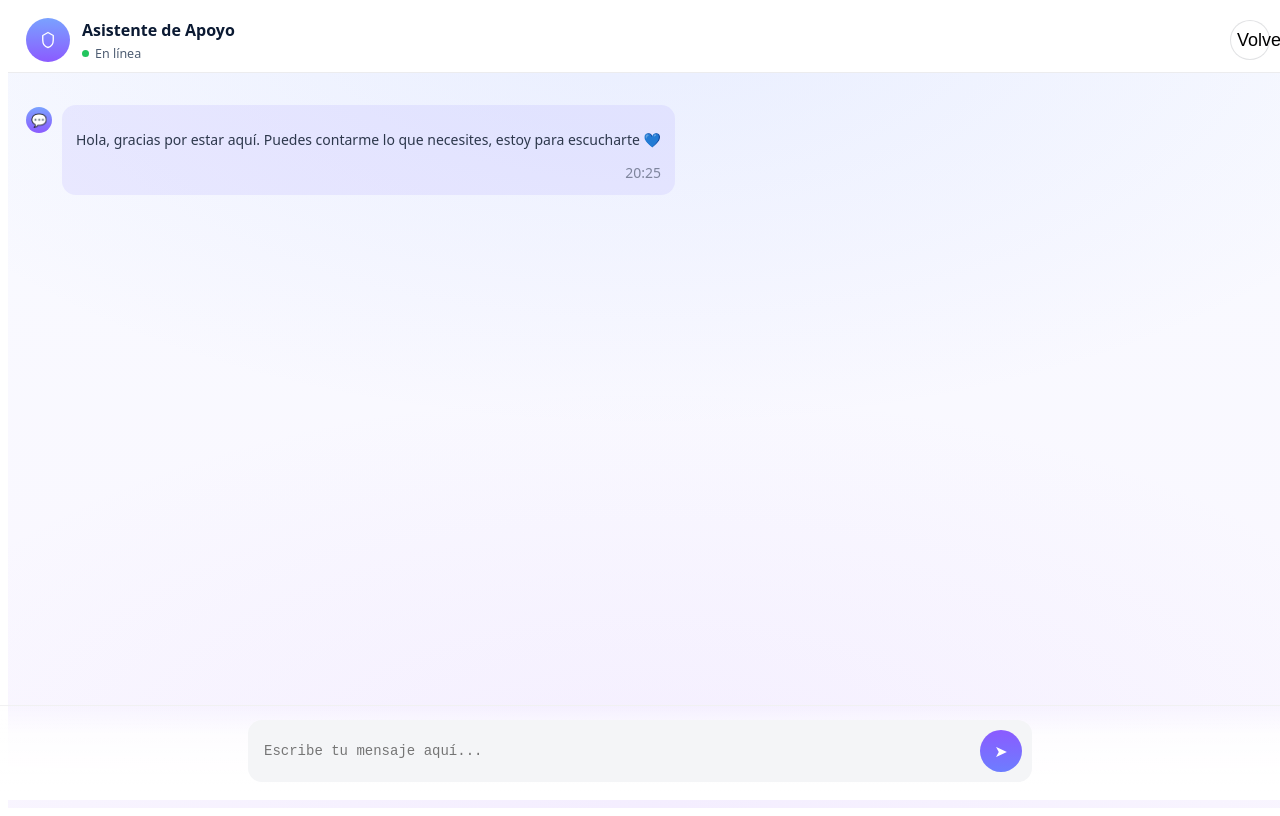
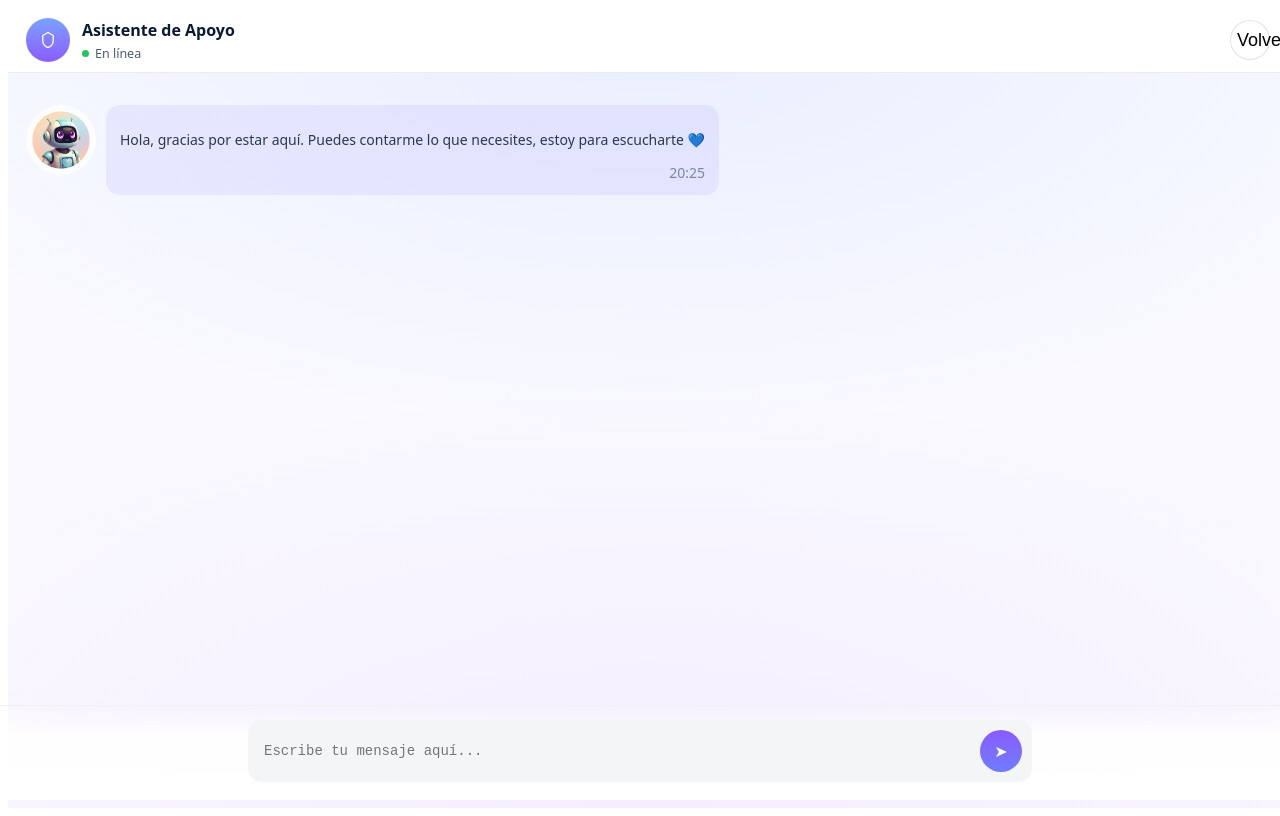
Before and after one commit to noelianikolatesla/Projecte-Nikko, a React (Vite) app in the folder nikko/frontend/: page /chat in a window 1280 px wide. Built offline with nearby package versions, Linux system fonts and the light colour scheme.

Commit message:
[KAN-8] - Modificar la foto de perfil

```diff
--- a/nikko/frontend/src/components/Chat.jsx
+++ b/nikko/frontend/src/components/Chat.jsx
@@ -1,5 +1,6 @@
 import { useEffect, useMemo, useRef, useState } from "react";
 import ReactMarkdown from "react-markdown";
+import profilePic from "../assets/perfil_nikko.png";
 
 import "../styles/chat.css";
 
@@ -131,8 +132,8 @@ export default function Chat({ onBack }) {
             className={`msgRow ${m.role === "user" ? "right" : "left"}`}
           >
             {m.role === "bot" && (
-              <div className="msgMiniIcon" aria-hidden="true">
-                💬
+              <div className="msgMiniIcon">
+                <img src={profilePic} alt="Nikko" className="miniAvatar" />
               </div>
             )}
             <div className={`msgBubble ${m.role}`}>
--- a/nikko/frontend/src/styles/chat.css
+++ b/nikko/frontend/src/styles/chat.css
@@ -98,18 +98,22 @@
   justify-content: flex-end;
 }
 
-/* Iconito pequeño a la izquierda (como en la imagen) */
+/* Iconito pequeño a la izquierda */
 .msgMiniIcon {
-  width: 26px;
-  height: 26px;
-  border-radius: 999px;
-  display: grid;
-  place-items: center;
-  background: linear-gradient(180deg, #7aa2ff, #8b5bff);
-  color: #fff;
-  font-size: 13px;
-  flex: 0 0 auto;
-  margin-top: 2px;
+  width: 70px;
+  height: 70px;
+  border-radius: 50%;
+  overflow: hidden;
+  display: flex;
+  align-items: center;
+  justify-content: center;
+  background-color: #f0f0f0;
+}
+
+.miniAvatar {
+  width: 100%;
+  height: 100%;
+  object-fit: cover;
 }
 
 /* Burbuja */
```
Also changed, not shown: nikko/frontend/src/assets/perfil_nikko.png (added).
